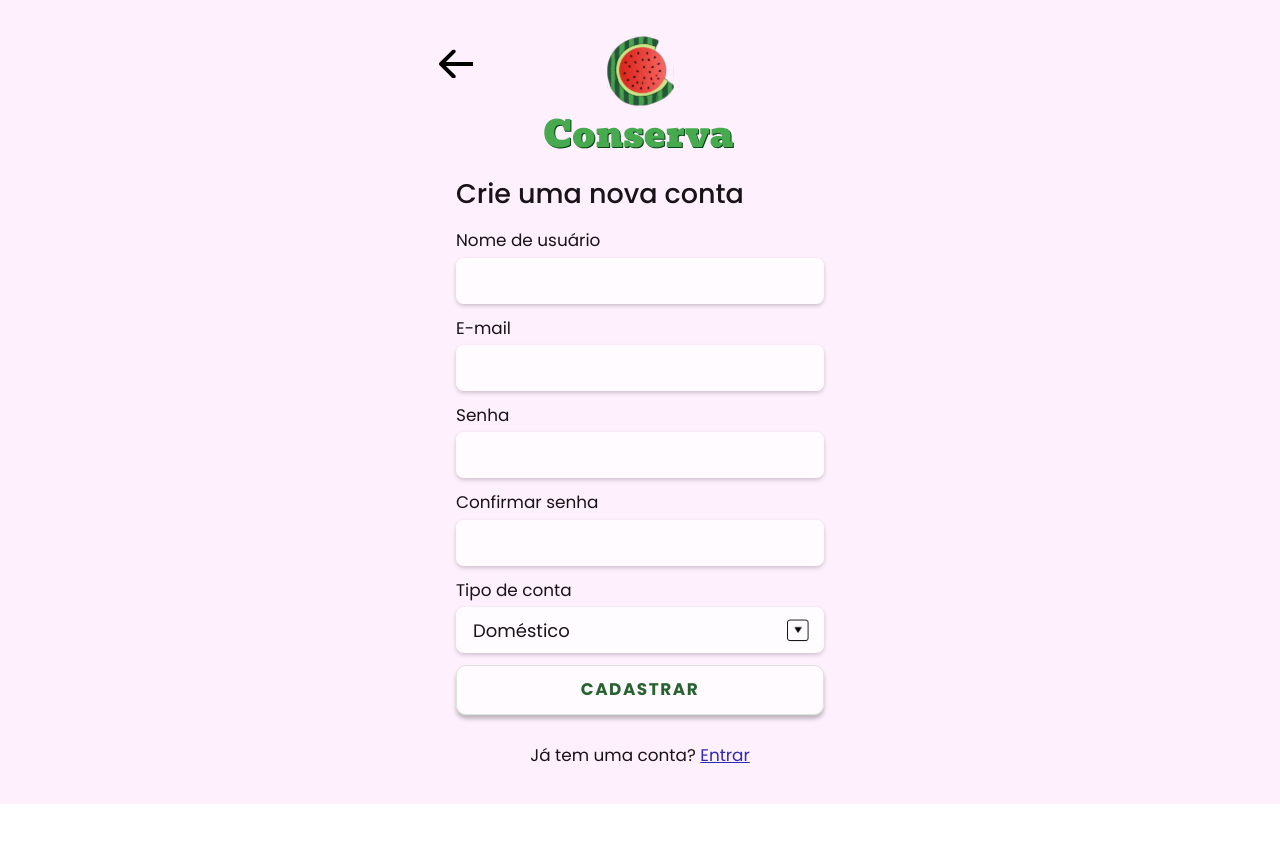
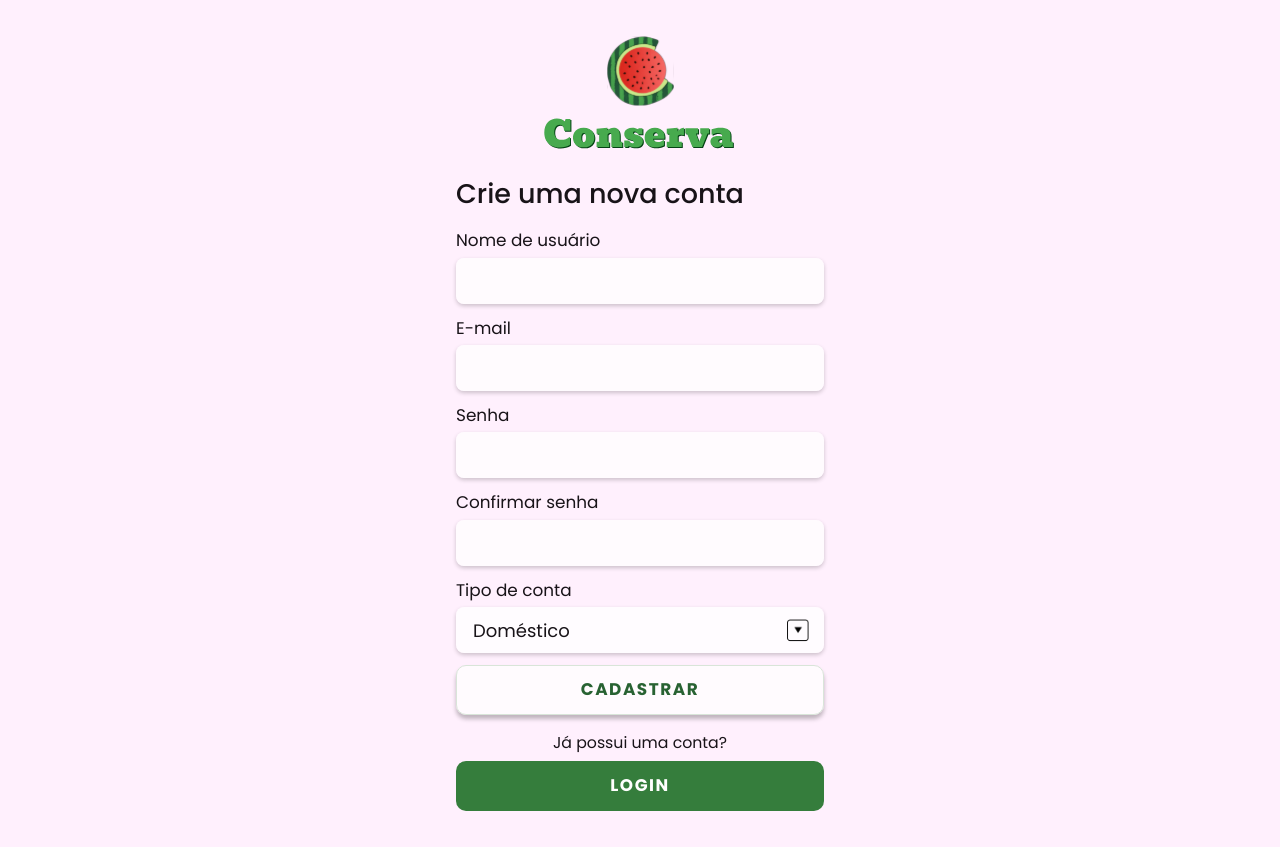
Before and after one commit to ZVSCR/Conserva, a React (Vite) app in the folder Frontend/: page /registrar in a window 1280 px wide. Before the commit the page ends 804 px from the top, so only its background shows below. Built offline with nearby package versions, Linux system fonts and the light colour scheme; no server answers.

Commit message:
feat: adiciona botao de retorno ao login no registro

```diff
--- a/Frontend/src/components/usuario/AccountPage/AccountPage.css
+++ b/Frontend/src/components/usuario/AccountPage/AccountPage.css
@@ -25,7 +25,6 @@
 }
 
 .account-page__header {
-    position: relative;
     display: flex;
     justify-content: center;
     align-items: end;
@@ -53,21 +52,6 @@
 .account-page--auth .account-page__title {
     font-size: 1.375rem;
     font-weight: 600;
-}
-
-.account-page__back {
-    position: absolute;
-    top: 42px;
-    left: 14px;
-    display: grid;
-    width: 44px;
-    height: 44px;
-    place-items: center;
-    border-radius: var(--account-radius);
-}
-
-.account-page__back img {
-    transform: rotate(180deg);
 }
 
 .account-page__body {
@@ -241,12 +225,6 @@
     outline-offset: 3px;
 }
 
-.account-page__alternate {
-    margin-block-start: 12px;
-    text-align: center;
-    font-size: 0.9375rem;
-}
-
 .account-page__auth-navigation {
     display: grid;
     gap: 6px;
@@ -264,10 +242,6 @@
     color: #286232;
 }
 
-.account-page__alternate a {
-    color: #302ab3;
-}
-
 .account-page__notice {
     padding: 10px 12px;
     border-radius: var(--account-radius);
--- a/Frontend/src/components/usuario/AccountPage/AccountPage.jsx
+++ b/Frontend/src/components/usuario/AccountPage/AccountPage.jsx
@@ -1,19 +1,12 @@
-import { Link } from 'react-router-dom';
 import AppHeader from '../../shared/AppHeader/AppHeader';
-import backArrow from '../../../assets/Account/voltar.svg';
 import conservaLogo from '../../../assets/Account/conserva-logo.svg';
 import './AccountPage.css';
 
-function AccountPage({ title, backTo, profile = false, children }) {
+function AccountPage({ title, profile = false, children }) {
     return (
         <main className={profile ? 'account-page' : 'account-page account-page--auth'}>
             {profile ? <AppHeader accountTitle={title} /> : (
                 <header className="account-page__header">
-                    {backTo && (
-                        <Link to={backTo} className="account-page__back" aria-label="Voltar para o login">
-                            <img src={backArrow} alt="" />
-                        </Link>
-                    )}
                     <img src={conservaLogo} alt="Conserva" width="195" height="116" />
                 </header>
             )}
--- a/Frontend/src/components/usuario/PanelRegister/PanelRegister.jsx
+++ b/Frontend/src/components/usuario/PanelRegister/PanelRegister.jsx
@@ -130,7 +130,12 @@ function PanelRegister() {
           {loading ? "Cadastrando..." : "Cadastrar"}
         </button>
       </form>
-      <p className="account-page__alternate">Já tem uma conta? <Link to="/login">Entrar</Link></p>
+      <div className="account-page__auth-navigation">
+        <p>Já possui uma conta?</p>
+        <Link to="/login" className="account-page__button account-page__button--primary account-page__auth-action">
+          Login
+        </Link>
+      </div>
     </>
   );
 }
--- a/Frontend/src/pages/Register/PageRegister.jsx
+++ b/Frontend/src/pages/Register/PageRegister.jsx
@@ -3,7 +3,7 @@ import AccountPage from "../../components/usuario/AccountPage/AccountPage";
 
 function Register() {
     return (
-        <AccountPage title="Crie uma nova conta" backTo="/login">
+        <AccountPage title="Crie uma nova conta">
             <PanelRegister />
         </AccountPage>
     );
```
Also changed, not shown: Frontend/src/assets/Account/voltar.svg (deleted).
